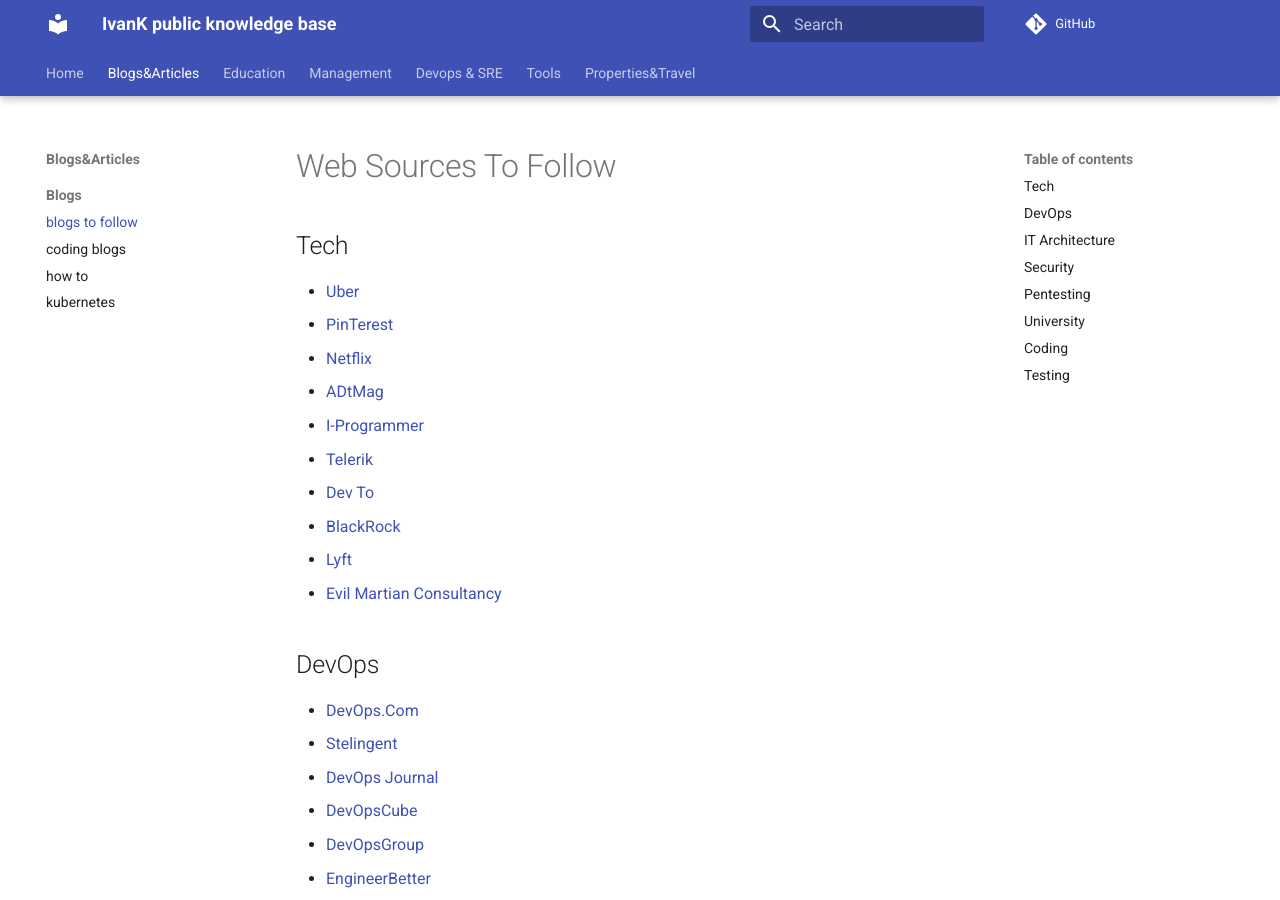
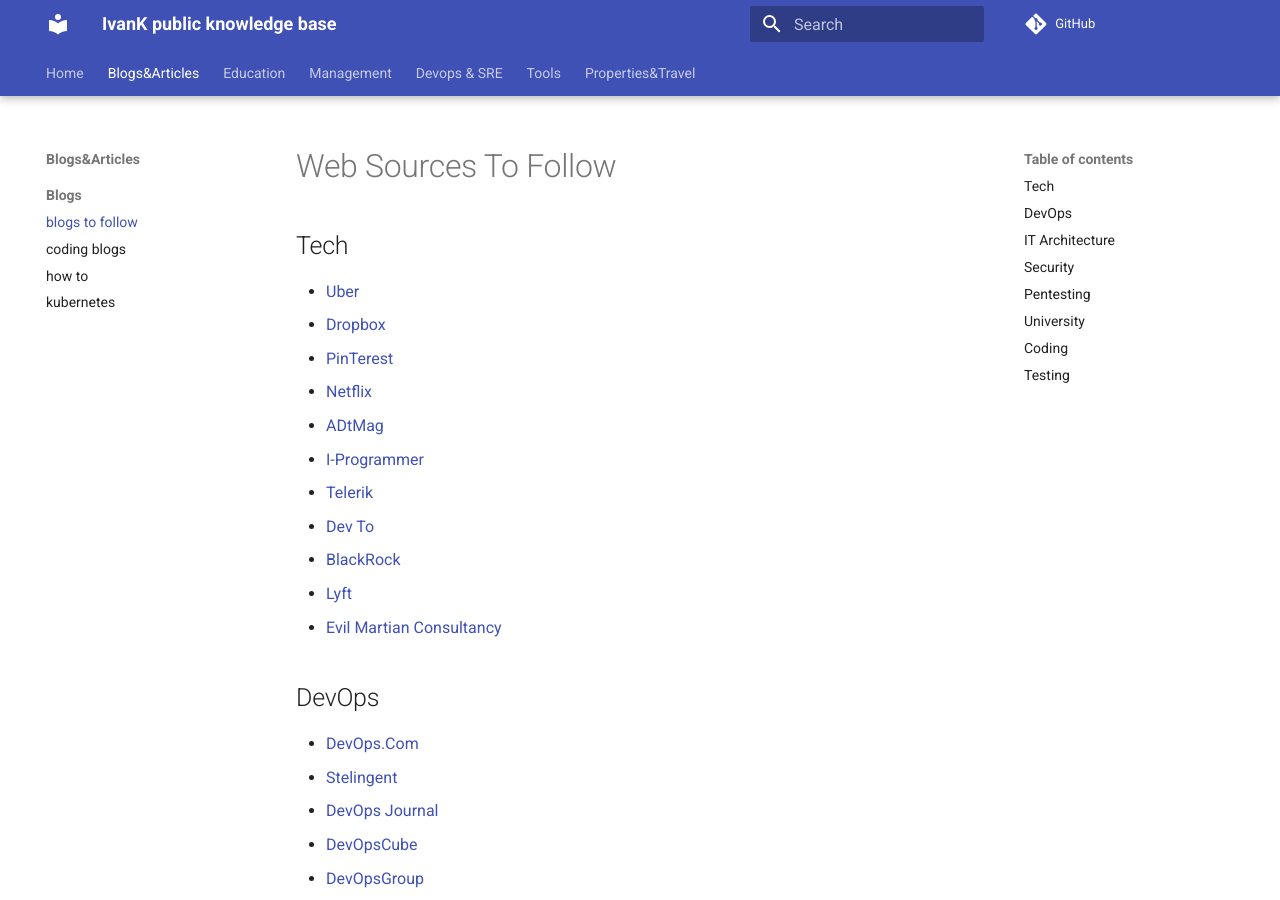
Before and after one commit to ivankatliarchuk/knowledge-base, an MkDocs documentation site: the page built from docs/blogs/blogs.web-to-follow.md, in a window 1280 px wide and 900 px high. Built offline with MkDocs 1.6.1 and Material for MkDocs 9.7.7, drawn with Linux system fonts in a browser that asks for light colours; comment, search, counter and statistics services are not loaded.

Commit message:
added dropbxo blog

```diff
--- a/docs/blogs/blogs.web-to-follow.md
+++ b/docs/blogs/blogs.web-to-follow.md
@@ -12,6 +12,7 @@
 ## Tech
 
 - [Uber](https://eng.uber.com/category/articles/architecture)
+- [Dropbox](https://dropbox.tech/)
 - [PinTerest](https://medium.com/@Pinterest_Engineering)
 - [Netflix](https://medium.com/netflix-techblog)
 - [ADtMag](https://adtmag.com/articles/2019/03/15/coder.aspx)
```
